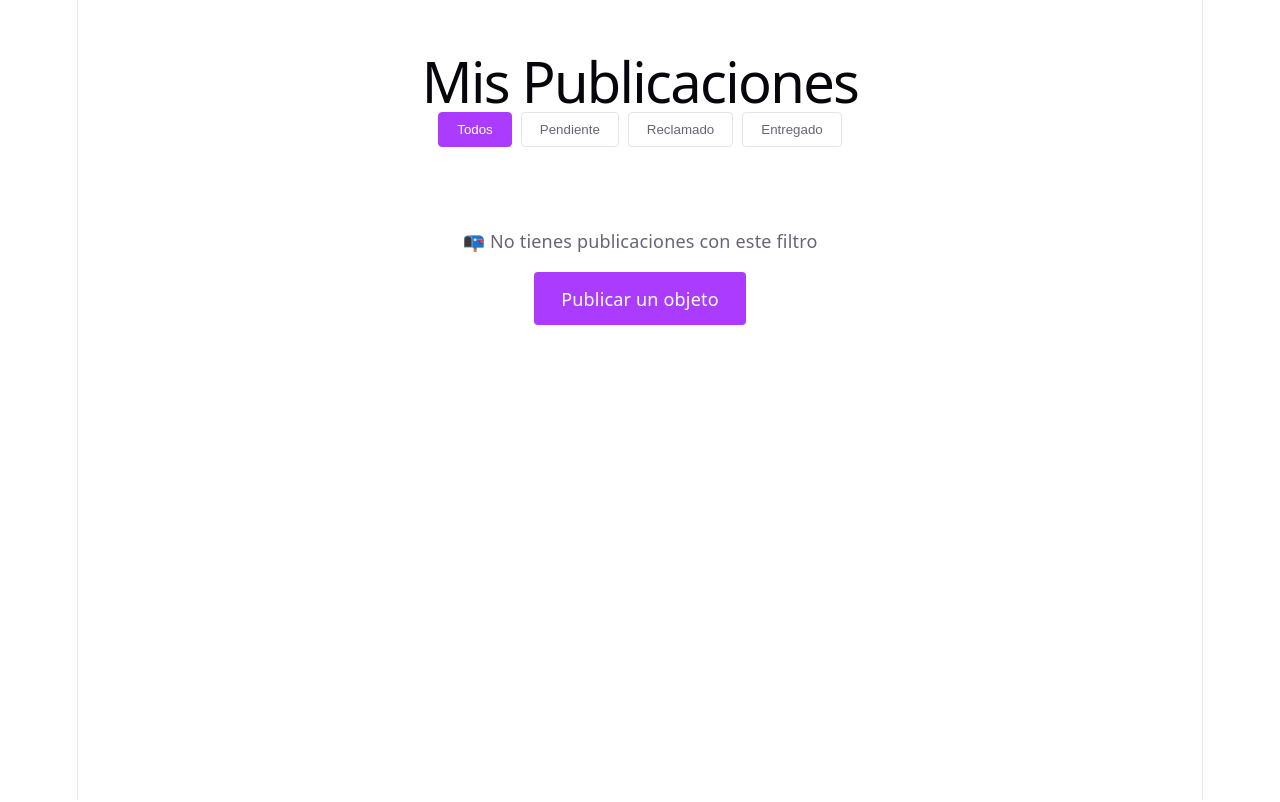
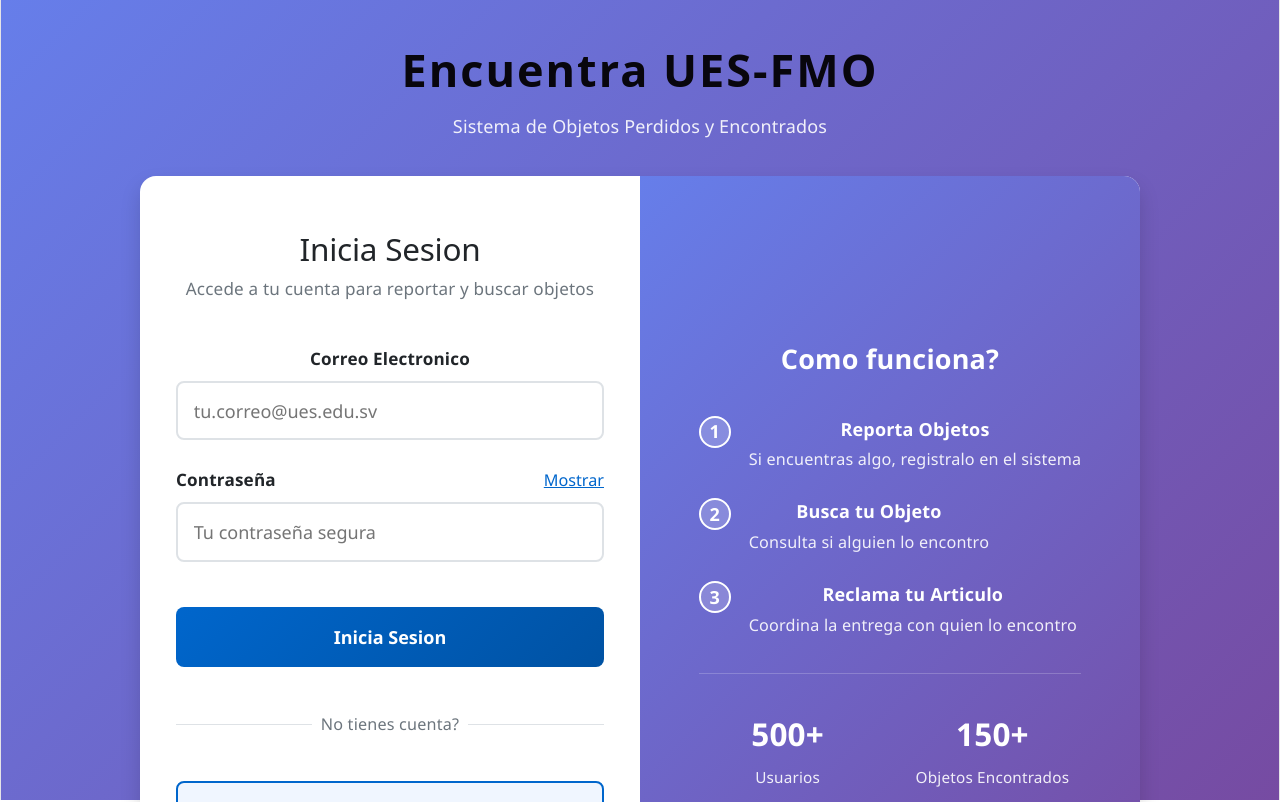
Before and after one commit to JairoOrtiz06/Buscar-Encontrar-FMO, a Svelte app: page / in a window 1280 px wide. Shown: the top 802 px of the page. Built offline with nearby package versions, Linux system fonts and the light colour scheme.

Commit message:
agregar enrutamiento condicional y restauración de sesión en App.svelte

```diff
--- a/src/App.svelte
+++ b/src/App.svelte
@@ -1,5 +1,125 @@
+<!--
+  COMPONENTE RAÍZ - App.svelte
+
+  SOLUCIÓN DEL PROBLEMA (Rúbrica #1):
+  Enrutador principal de la aplicación.
+  Decide qué componente mostrar según el estado (login, registro, inicio).
+
+  ARQUITECTURA (Rúbrica #3 y #4):
+  - onMount: restaura sesión desde localStorage/IndexedDB
+  - Reactividad: usa stores para estado global
+  - Integración perfecta entre componentes y stores
+
+  FLUJO:
+  1. App monta
+  2. Restaura sesión si existe
+  3. Muestra Login o Inicio según estaLogueado
+-->
+
 <script>
-    import VerHistorial from './paginas/VerHistorial.svelte';
+  // ========================================
+  // IMPORTACIONES
+  // ========================================
+
+  import { onMount } from 'svelte';
+  import { paginaActual } from './stores/navegacionStore.js';
+
+  // Componentes de páginas
+  import Login from './paginas/Login.svelte';
+  import Registro from './paginas/Registro.svelte';
+  import Inicio from './paginas/Inicio.svelte';
+
+  // Stores de autenticación
+  import {
+    restaurarSesionDesdeStorage,
+    estaLogueado
+  } from './stores/authStore.js';
+
+  // ========================================
+  // CICLO DE VIDA: RESTAURAR SESIÓN
+  // ========================================
+
+  // Se ejecuta cuando la app monta en el DOM
+  // Restaura la sesión si el usuario recarga la página
+  onMount(async () => {
+    console.log('App montada - restaurando sesión...');
+    await restaurarSesionDesdeStorage();
+  });
 </script>
 
-<VerHistorial />
+<!-- ========================================
+     ENRUTAMIENTO: MOSTRAR COMPONENTE SEGÚN ESTADO
+     ======================================== -->
+
+<!-- Si usuario está logueado: mostrar Inicio -->
+
+{#if $estaLogueado}
+  <Inicio />
+{:else if $paginaActual === 'login'}
+  <Login />
+{:else if $paginaActual === 'registro'}
+  <Registro />
+{/if}
+
+<!-- ========================================
+     ESTILOS GLOBALES
+     ======================================== -->
+
+<style>
+  /* Resetear estilos del navegador */
+  :global(*) {
+    box-sizing: border-box;
+  }
+
+  :global(body) {
+    margin: 0;
+    padding: 0;
+    font-family: 'Segoe UI', Tahoma, Geneva, Verdana, sans-serif;
+    background: #f8f9fa;
+    color: #212529;
+    line-height: 1.5;
+  }
+
+  :global(html, body, #app) {
+    width: 100%;
+    height: 100%;
+  }
+
+  /* Estilos para inputs y select */
+  :global(input, select, textarea, button) {
+    font-family: inherit;
+    font-size: inherit;
+  }
+
+  /* Remover estilos por defecto de inputs */
+  :global(input::-webkit-outer-spin-button),
+  :global(input::-webkit-inner-spin-button) {
+    -webkit-appearance: none;
+    margin: 0;
+  }
+
+  :global(input[type=number]) {
+    -moz-appearance: textfield;
+  }
+
+  /* Estilos para links */
+  :global(a) {
+    color: #0066cc;
+    text-decoration: none;
+    transition: color 0.2s;
+  }
+
+  :global(a:hover) {
+    color: #0052a3;
+  }
+
+  /* Estilos para botones */
+  :global(button) {
+    transition: all 0.3s;
+  }
+
+  /* Scroll smooth */
+  :global(html) {
+    scroll-behavior: smooth;
+  }
+</style>
```
